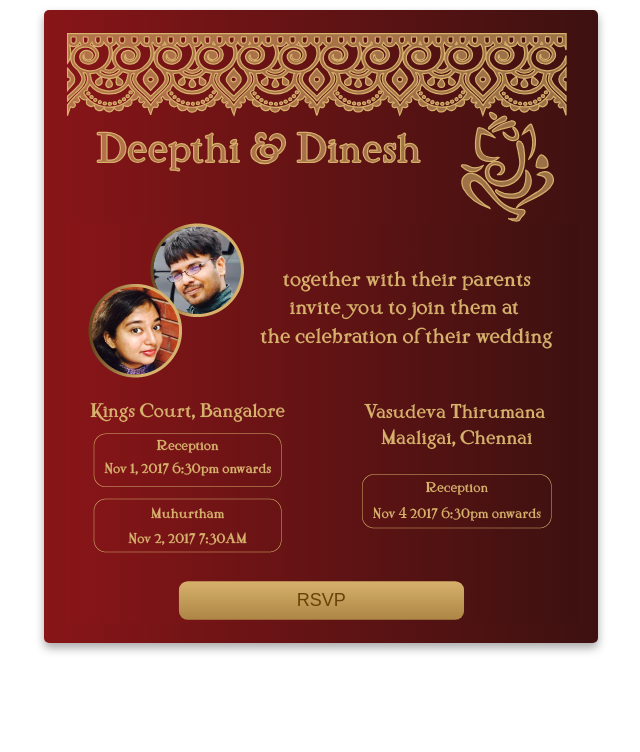
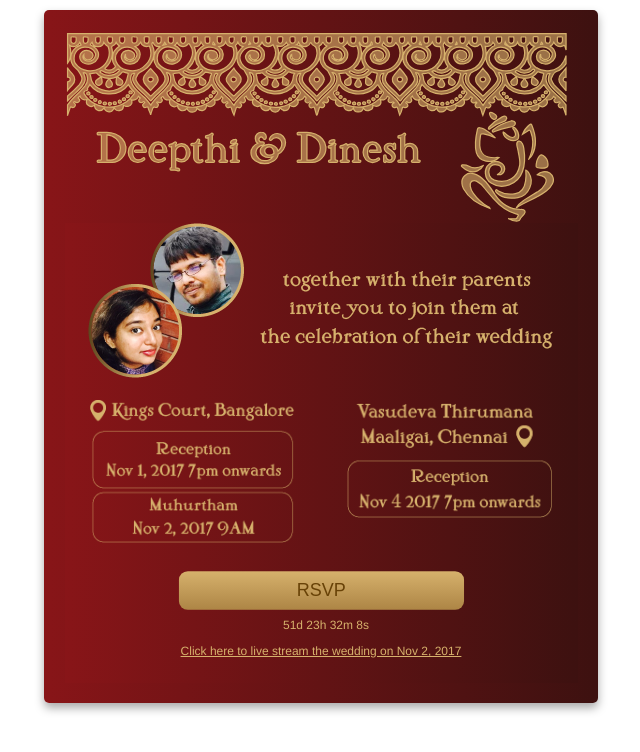
Before and after one commit to dydh/invite, a plain HTML site: page index.html in a window 1280 px wide. Shown: the whole page, without its empty margins (319-959 px from the left). Drawn offline with nearby package versions, Linux system fonts and the light colour scheme; animation ran at ten frames a second.

Commit message:
Add files via upload

```diff
--- a/css/main.css
+++ b/css/main.css
@@ -21,6 +21,10 @@ hr {
     border-top: 1px solid #ccc;
     margin: 1em 0;
     padding: 0;
+}
+
+input {
+  font-size: 16px;
 }
 
 audio,
@@ -102,7 +106,7 @@ body {
         transform: scale(0.7);
     }
     .fold-out {
-        max-height: 310px;
+        max-height: 380px;
     }
 }
 
@@ -114,7 +118,7 @@ body {
         padding: 2% 10%;
     }
     .fold-out {
-        max-height: 460px;
+        max-height: 500px;
     }
     .btn {
         transform: scale(0.7);
@@ -143,7 +147,7 @@ body {
         padding: 2% 10%;
     }
     .fold-out {
-        max-height: 400px;
+        max-height: 460px;
     }
 }
 
@@ -160,7 +164,7 @@ body {
         padding: 2% 10%;
     }
     .fold-out {
-        height: 400px;
+        height: 460px;
     }
     .btn {
         transform: scale(0.9);
--- a/css/svg-monogram.css
+++ b/css/svg-monogram.css
@@ -5,7 +5,6 @@
 
 .header path {
     transform: scale(6.8);
-    -ms-transform: scale(6.8);
     margin: auto;
     fill: #d6b16c;
     stroke: #d6b16c;
@@ -41,7 +40,7 @@
     transition-property: all;
     transition-duration: 1s;
     transition-timing-function: ease-in-out;
-    height: 400px;
+    height: 480px;
 }
 
 
@@ -258,6 +257,16 @@ button {
     text-decoration: none;
 }
 
+.gold-btn-no-fill {
+  background: transparent;
+  -webkit-border-radius: 10px;
+  -moz-border-radius: 10px;
+  border-radius: 10px;
+  font-family: Arial;
+  border: 1px solid #d6b16c;
+  color: #d6b16c;
+}
+
 .error {
     font-size: 14px;
     display: block;
@@ -270,6 +279,10 @@ i {
     float: right;
 }
 
-#count {
-    height: 30px;
+#countdown, #livestream {
+  color: #d6b16c;
+  text-align: center;
+  font-size: 12px;
+  margin: 0;
+  display: none;
 }
--- a/index.html
+++ b/index.html
@@ -13,7 +13,7 @@
 
     <script src="js/vendor/modernizr-2.8.3.min.js"></script>
 </head>
-<body>
+<body onload="onLoad()">
 <div class="main-container">
     <div class="main wrapper clearfix">
         <div class="both">
@@ -135,9 +135,11 @@
                     </div>
                     <div class="image">
                         <img src="img/Asset 24@2x.png"/>
-                        <img class="bangalore-left venue" src="img/Asset%2028@2x.png"/>
-                        <img class="chennai-right venue" src="img/Asset%2031@2x.png"/>
+                        <a target="_blank" href="https://www.google.com/maps/place/Kings+Court/@13.0082243,77.5821809,17z/data=!3m1!4b1!4m5!3m4!1s0x3bae17ca116a30d9:0x11653932a4105493!8m2!3d13.0082191!4d77.5843696" ><img class="bangalore-left venue" src="img/Asset%2033@2x.png"/></a>
+                        <a target="_blank" href="https://www.google.com/maps/place/Vasudeva+Thirumana+Maaligai/@12.9228775,80.1422753,17z/data=!3m1!4b1!4m5!3m4!1s0x3a525ee19345a0bd:0x908527ecca1a57d4!8m2!3d12.9228723!4d80.144464" ><img class="chennai-right venue" src="img/Asset%2034@2x.png"/></a>
                         <input class="gold-btn btn" value="RSVP"/>
+                        <p id="countdown"></p>
+                        <a href="#" id="livestream">Click here to live stream the wedding on Nov 2, 2017</a>
                     </div>
                 </aside>
             </div>
@@ -186,7 +188,7 @@
                         <div class="controls">
                             <button class="gold-btn" value="Submit" id="submit">Submit
                             </button>
-                            <button class="gold-btn" type="button" value="Cancel" id="cancel">Cancel
+                            <button class="gold-btn-no-fill" type="button" value="Cancel" id="cancel">Cancel
                             </button>
                         </div>
                     </form>
--- a/js/main.js
+++ b/js/main.js
@@ -7,13 +7,32 @@ jQuery.extend(jQuery.easing,
     });
 
 
+(function countdown() {
+  var countDownDate = new Date("Nov 1, 2017 19:00:01").getTime();
+  var x = setInterval(function() {
+
+    var now = new Date().getTime();
+
+    var distance = countDownDate - now;
+
+    var days = Math.floor(distance / (1000 * 60 * 60 * 24));
+    var hours = Math.floor((distance % (1000 * 60 * 60 * 24)) / (1000 * 60 * 60));
+    var minutes = Math.floor((distance % (1000 * 60 * 60)) / (1000 * 60));
+    var seconds = Math.floor((distance % (1000 * 60)) / 1000);
+
+    document.getElementById("countdown").innerHTML = days + "d " + hours + "h "
+    + minutes + "m " + seconds + "s ";
+
+    // If the count down is over, write some text
+    if (distance < 0) {
+        clearInterval(x);
+        document.getElementById("countdown").innerHTML = "Event has started";
+    }
+}, 1000);
+})();
+
 function drawSVGPaths(_parentElement, _timeMin, _timeMax, _timeDelay) {
-var g= document.querySelectorAll('.header path');
 
-    for (var i = 0; i < g.length; i++) {
-	    var transform= getComputedStyle(g[i]).getPropertyValue('transform');
-        g[i].setAttribute('transform', transform);
-    }
 
     var paths = $(_parentElement).find('path');
 
@@ -50,6 +69,8 @@ startSVGAnimation($('svg'));
 setTimeout(function () {
     $(".image").addClass('fold-out');
     $(".btn").addClass('fade-in')
+    $("#countdown").show();
+    $("#livestream").css("display", "block");
 }, 2500);
 
 
@@ -77,7 +98,7 @@ $("#cancel").click(function () {
 });
 
 function onLoad() {
-    $.getJSON('//freegeoip.net/json/?callback=?', function (data) {
+    $.getJSON('https://freegeoip.net/json/?callback=?', function (data) {
         $("#ip").val(data.ip);
         $("#city").val(data.city);
     });
@@ -95,7 +116,7 @@ $("form").submit(function (event) {
 
     var count = $('#count option:selected').text();
 
-    if (name!=="" && attend && count !== "Choose" || name && regret) {
+    if (name!=="" && attend && count != "Choose" || name && regret) {
         alert("Thank you for your response!");
         $(".both").toggleClass('flipped');
         return;
```
Also changed, not shown: img/Asset 32@2x.png (added), img/Asset 33@2x.png (added), img/Asset 34@2x.png (added).
